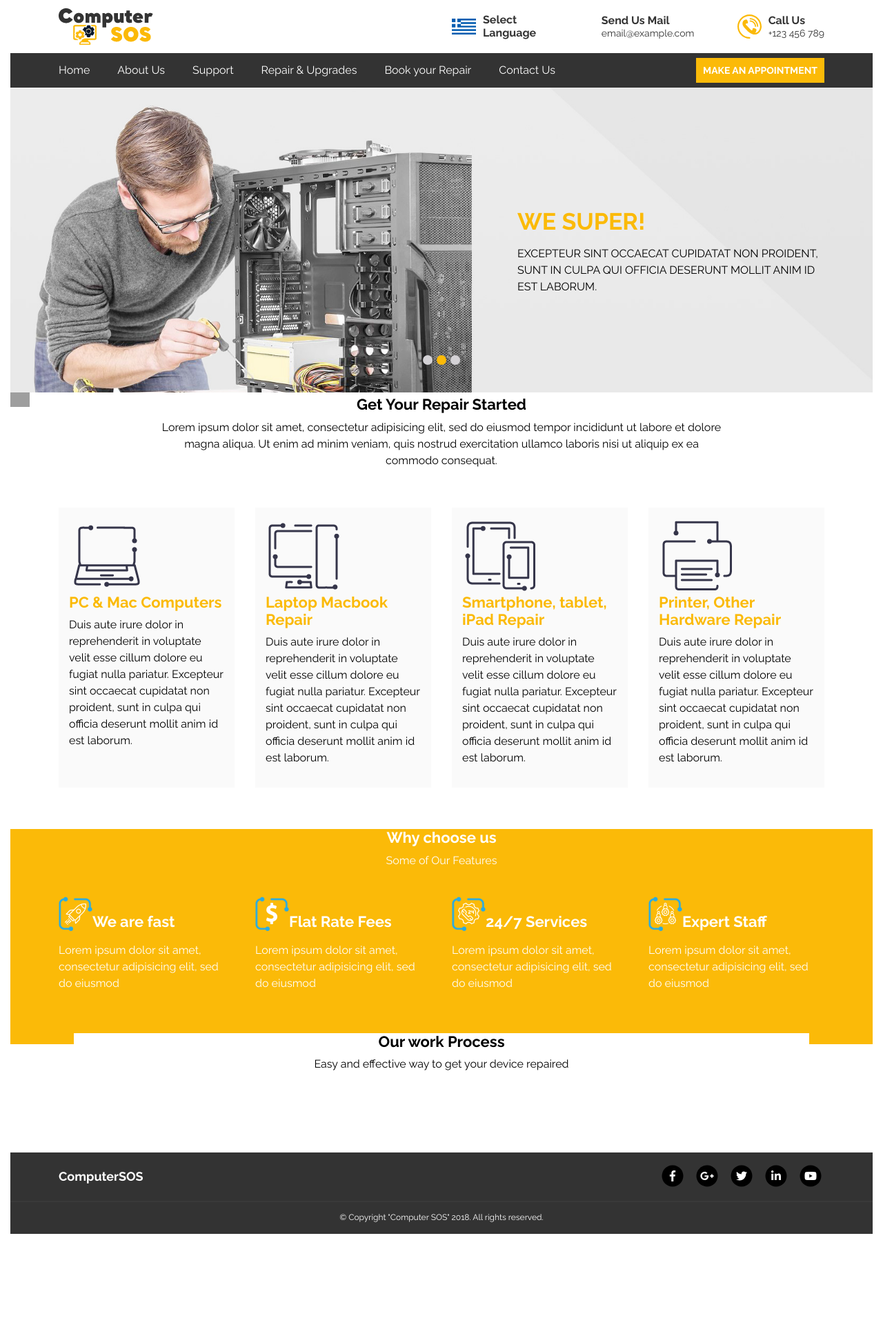
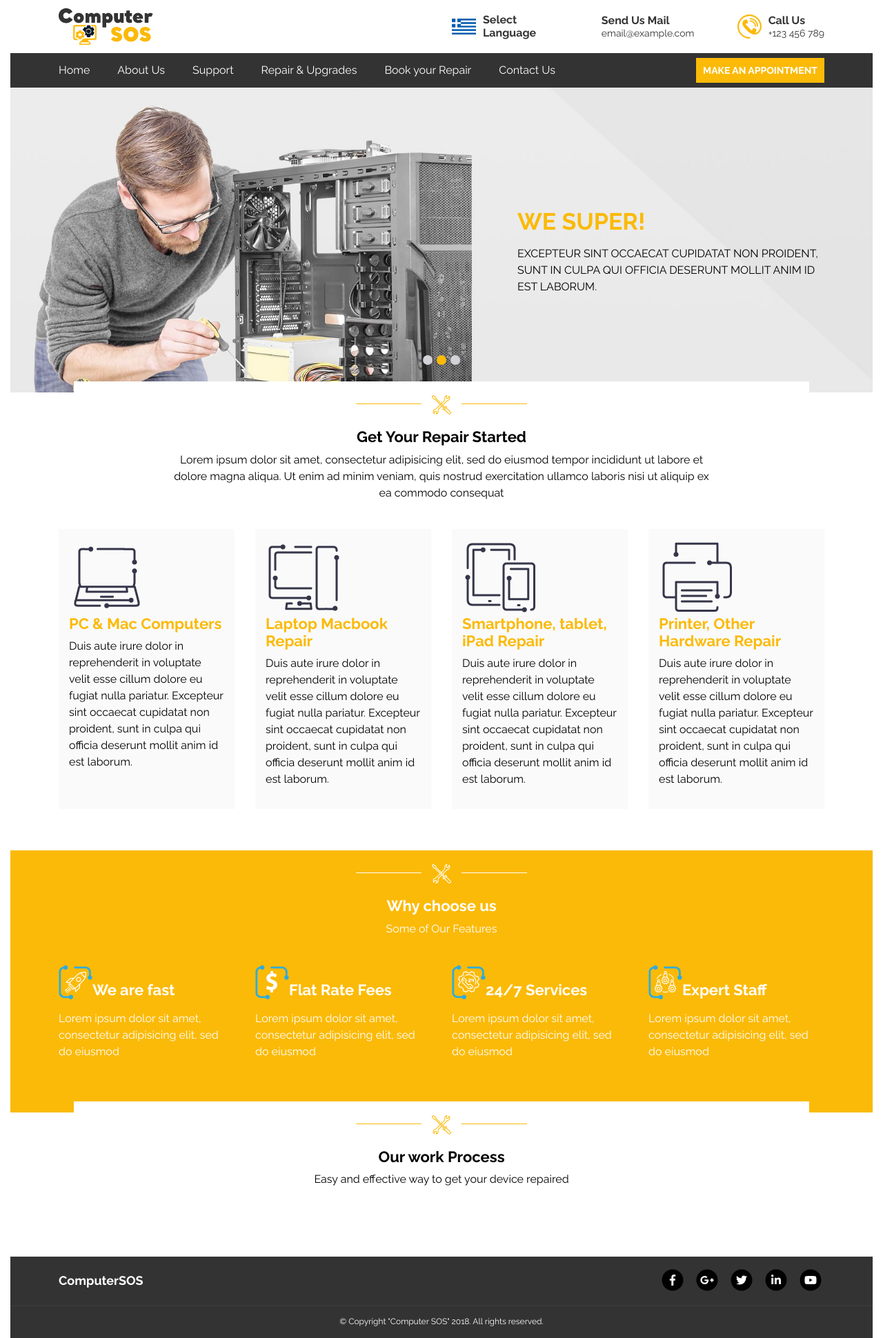
Before and after one commit to kaptn3/repair-shop, a Jekyll site: the page built from index.html, in a window 1280 px wide. Shown: the whole page at 69% size. Built offline with Jekyll 4.4.1, drawn with Linux system fonts in a browser that asks for light colours; nearby versions of some CDN libraries; library files that are not in the unit come from our copies; before the commit the page ends 1789 px from its top, so only the background shows below that; grey boxes are pictures that could not be loaded.

Commit message:
Common section top, add icon in top

```diff
--- a/_includes/sections/devices.html
+++ b/_includes/sections/devices.html
@@ -1,16 +1,9 @@
 <section class="section devices">
-  <div class="section--icon">
-    <div class="section--icon1">
-      <img src="/assets/img/tools.svg">
-    </div>
-  </div>
-  <div class="section--top row justify-content-center">
-    <h2 class="section--header section--header-white col-10">Get Your Repair Started</h2>
-    <p class="col-12 col-md-8">Lorem ipsum dolor sit amet, consectetur adipisicing elit, sed do eiusmod
-      tempor incididunt ut labore et dolore magna aliqua. Ut enim ad minim veniam,
-      quis nostrud exercitation ullamco laboris nisi ut aliquip ex ea commodo
-      consequat.</p>
-  </div>
+  {% include sections/section-top.html
+    title='Get Your Repair Started'
+    text='Lorem ipsum dolor sit amet, consectetur adipisicing elit, sed do eiusmod tempor incididunt ut labore et dolore magna aliqua. Ut enim ad minim veniam, quis nostrud exercitation ullamco laboris nisi ut aliquip ex ea commodo
+      consequat' %}
+
   <div class="devices--blocks container">
     <div class="row">
     {% for item in site.data.devices %}
--- a/_includes/sections/features.html
+++ b/_includes/sections/features.html
@@ -1,8 +1,9 @@
 <section class="section features">
-  <div class="section--top">
-    <h2 class="section--header">Why choose us</h2>
-    <p>Some of Our Features</p>
-  </div>
+  {% include sections/section-top.html
+    title='Why choose us'
+    text='Some of Our Features'
+    color='orange' %}
+
   <div class="features--blocks container">
   <div class="row">
     {% for item in site.data.features %}
--- a/_includes/sections/process.html
+++ b/_includes/sections/process.html
@@ -1,9 +1,6 @@
 <section class="section devices">
-  <div class="section--top row justify-content-center">
-    <h2 class="section--header section--header-white col-10">Our work Process</h2>
-    <p class="col-8">Easy and effective way to get your device repaired</p>
-  </div>
-  <div>
+  {% include sections/section-top.html
+    title='Our work Process'
+    text='Easy and effective way to get your device repaired' %}
     <!-- svg -->
-  </div>
 </section>
--- /dev/null
+++ b/_includes/sections/section-top.html
@@ -0,0 +1,13 @@
+<div class="row justify-content-center">
+  <div class="section__top section__top_{{ include.color }} col-10">
+    <div class="section__top__icon">
+      {% if include.color %}
+        <img src="/assets/img/settings-white.svg">
+      {% else %}
+        <img src="/assets/img/settings.svg">
+      {% endif %}
+    </div>
+    <h2 class="section__top__header">{{ include.title }}</h2>
+    <p class="section__top__text">{{ include.text }}</p>
+  </div>
+</div>
--- /dev/null
+++ b/_sass/components/_section-top.scss
@@ -0,0 +1,53 @@
+.section__top {
+  text-align: center;
+  margin-bottom: 40px;
+}
+@media (max-width: 575.99px) {
+  .section--top {
+    margin-bottom: 20px;
+  }
+}
+.section__top__header {
+  font-size: 1.375rem;
+  margin: 0 0 .5rem 0;
+}
+.section__top__text {
+  margin: 0 12%;
+}
+@media (min-width: 992px) {
+  .section__top {
+    z-index: 17;
+    margin-top: -16px;
+    background-color: #fff;
+  }
+}
+.section__top_orange {
+  background-color: var(--yellow);
+  margin-top: 0;
+}
+.section__top__icon {
+  position: relative;
+  width: 28px;
+  margin: 20px auto;
+}
+.section__top__icon:before,
+.section__top__icon:after {
+  content: "";
+  position: absolute;
+  height: 1px;
+  border-top: 1px solid var(--yellow);
+  width: 95px;
+  top: 12px;
+}
+.section__top__icon:before {
+  right: 100%;
+  margin-right: 15px;
+}
+.section__top__icon:after {
+  left: 100%;
+  margin-left: 15px;
+}
+.section__top_orange .section__top__icon:before,
+.section__top_orange .section__top__icon:after {
+  border-top-color: #fff;
+}
--- a/_sass/layout/_sections.scss
+++ b/_sass/layout/_sections.scss
@@ -1,29 +1,9 @@
 .section {
   padding-bottom: 60px;
 }
-.section--icon {
-  max-width: 28px;
-}
-.section--top {
-  text-align: center;
-  margin-bottom: 40px;
-}
-@media (max-width: 575.99px) {
-  .section--top {
-    margin-bottom: 20px;
-  }
-}
-.section--header,
 .devices--block--header {
   font-size: 1.375rem;
   margin: 0 0 .5rem 0;
-}
-@media (min-width: 992px) {
-  .section--header-white {
-    z-index: 17;
-    margin-top: -16px;
-    background-color: #fff;
-  }
 }
 .devices--block {
   padding: 15px;
--- a/_sass/main.scss
+++ b/_sass/main.scss
@@ -11,7 +11,8 @@
 
 @import 'components/carousel',
         'components/contacts-block',
-        'components/select-language';
+        'components/select-language',
+        'components/section-top';
 
 @import 'pages/404',
         'pages/contacts';
```
Also changed, not shown: assets/img/settings-white.svg (added), assets/img/settings.svg (added).
